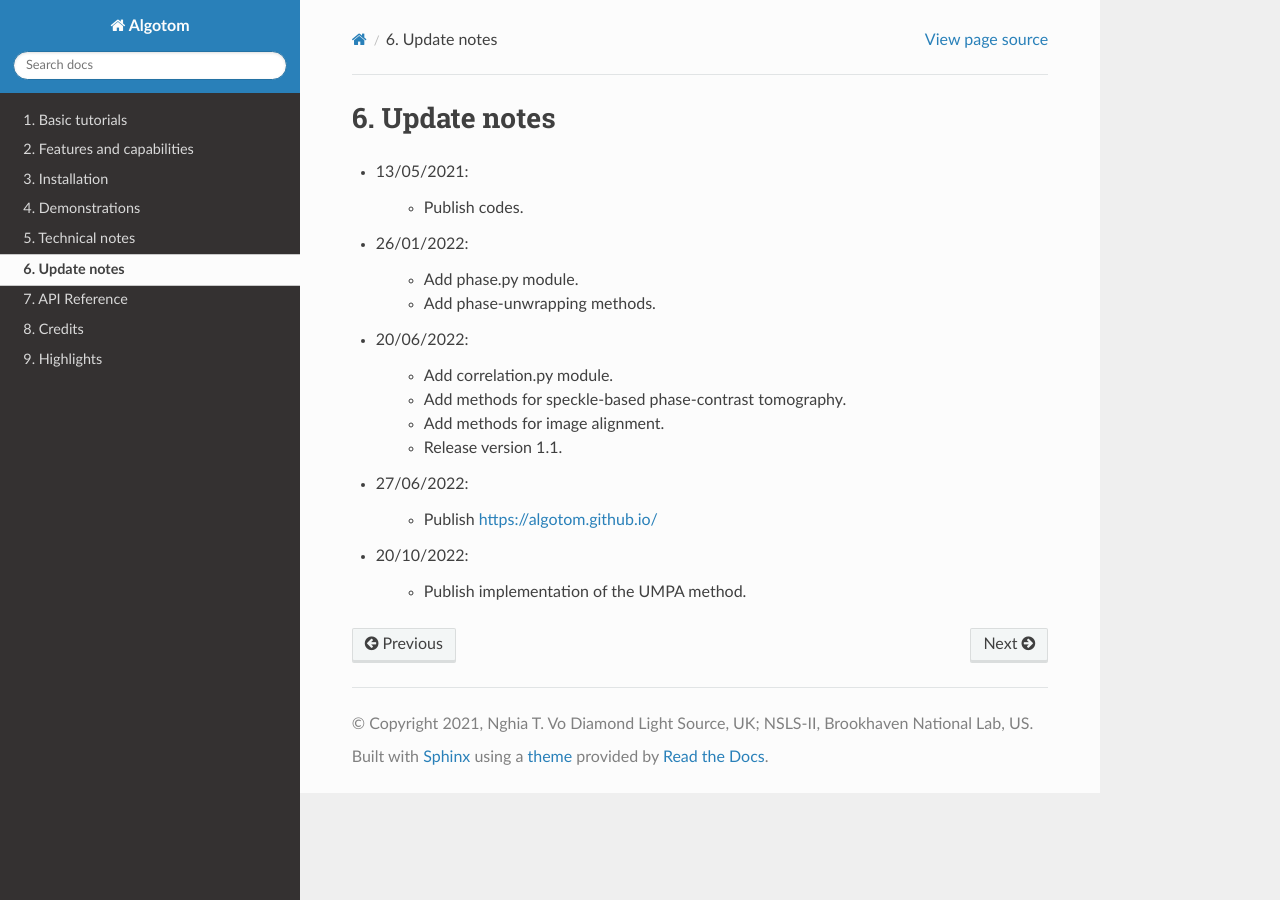
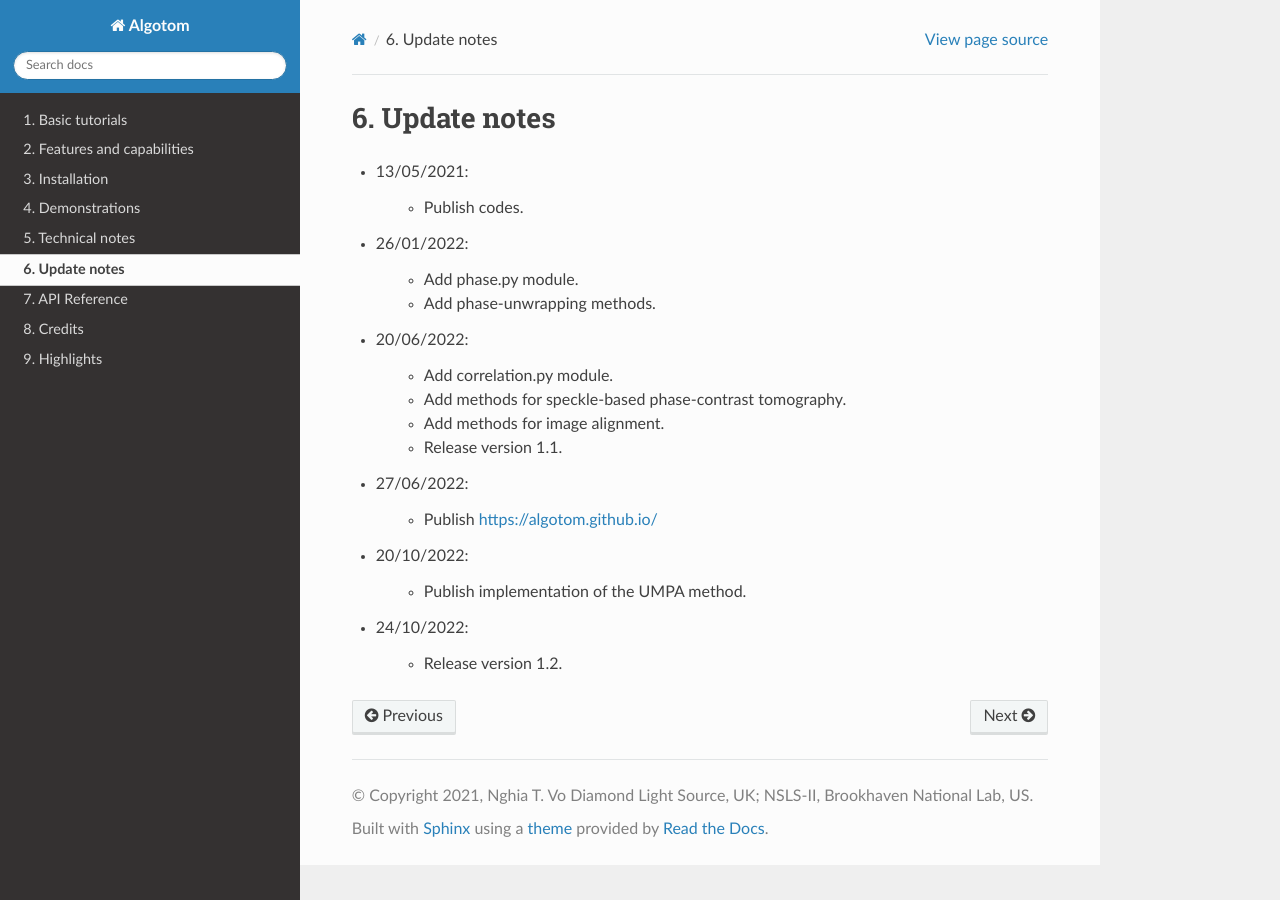
Before and after one commit to algotom/algotom, a Sphinx documentation site: the page built from docs/source/toc/section6.rst, in a window 1280 px wide. Built offline with Sphinx 7.4.7 and the Read the Docs theme 2.0.0, drawn with Linux system fonts in a browser that asks for light colours.

Commit message:
Update doc

```diff
--- a/docs/envs/requirements-doc.txt
+++ b/docs/envs/requirements-doc.txt
@@ -1,4 +1,4 @@
-sphinx >=2
+sphinx >=4
 sphinx_rtd_theme
 sphinxcontrib-bibtex
 nbsphinx
--- a/docs/source/conf.py
+++ b/docs/source/conf.py
@@ -82,7 +82,7 @@ copyright = u'2021, Nghia T. Vo ' + Affiliation1 + Affiliation2
 # built documents.
 #
 # The full version, including alpha/beta/rc tags.
-release = '1.1.0'
+release = ''
 
 # The language for content autogenerated by Sphinx. Refer to documentation
 # for a list of supported languages.
--- a/docs/source/toc/credits.rst
+++ b/docs/source/toc/credits.rst
@@ -9,7 +9,7 @@ appreciated.
 
 .. bibliography:: bibtex/cite.bib
    :style: plain
-   :labelprefix: R
+   :labelprefix: C
 
 Algorithms, methods, or techniques implemented in a scientific software package
 are crucial for its success. This is the same for Algotom. Acknowledging
@@ -21,5 +21,5 @@ References
 
 .. bibliography:: bibtex/ref.bib
    :style: unsrt
-   :labelprefix: M
+   :labelprefix: R
    :all:
--- a/docs/source/toc/section6.rst
+++ b/docs/source/toc/section6.rst
@@ -24,3 +24,7 @@ Update notes
 - 20/10/2022:
 
     + Publish implementation of the UMPA method.
+
+- 24/10/2022:
+
+    + Release version 1.2.
```
